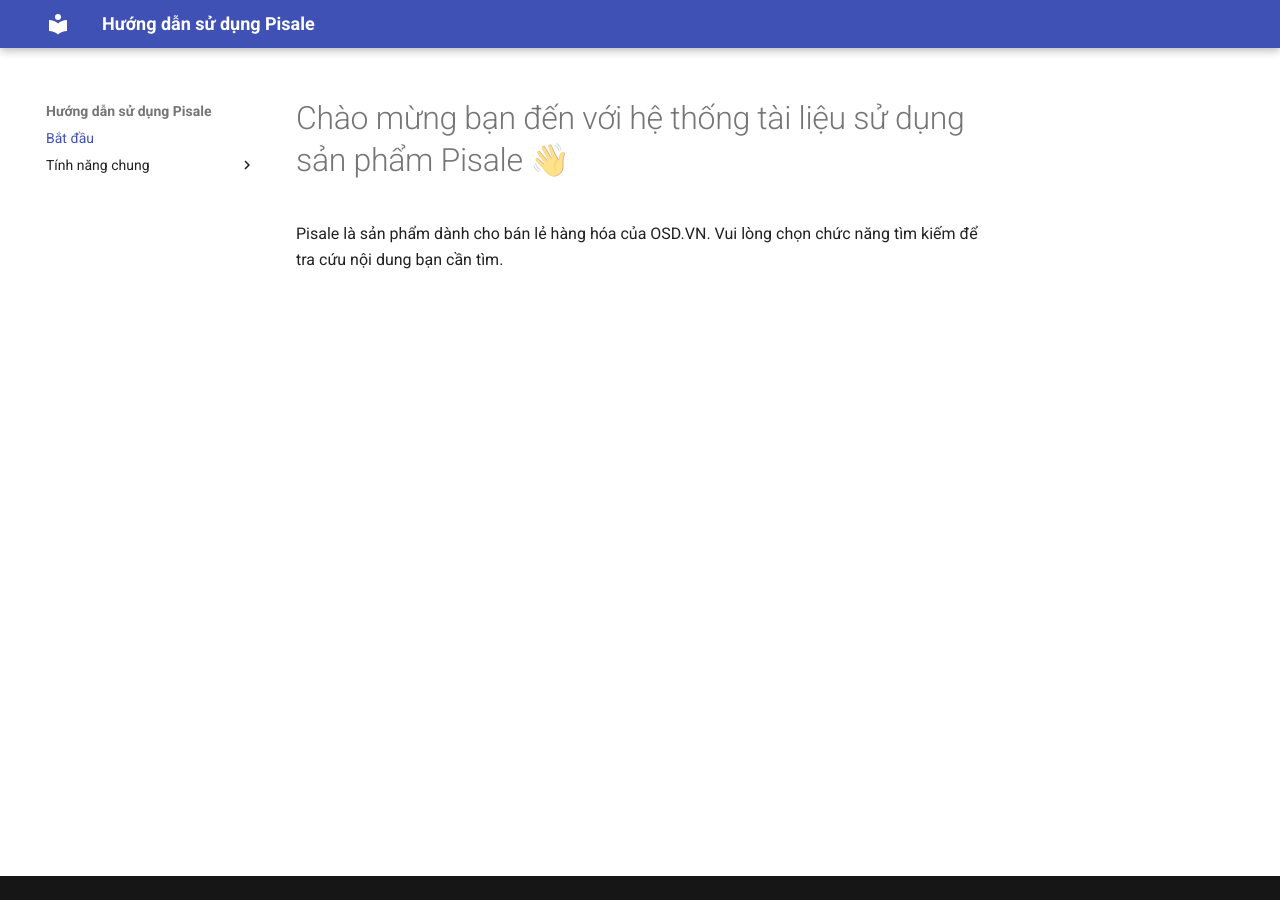
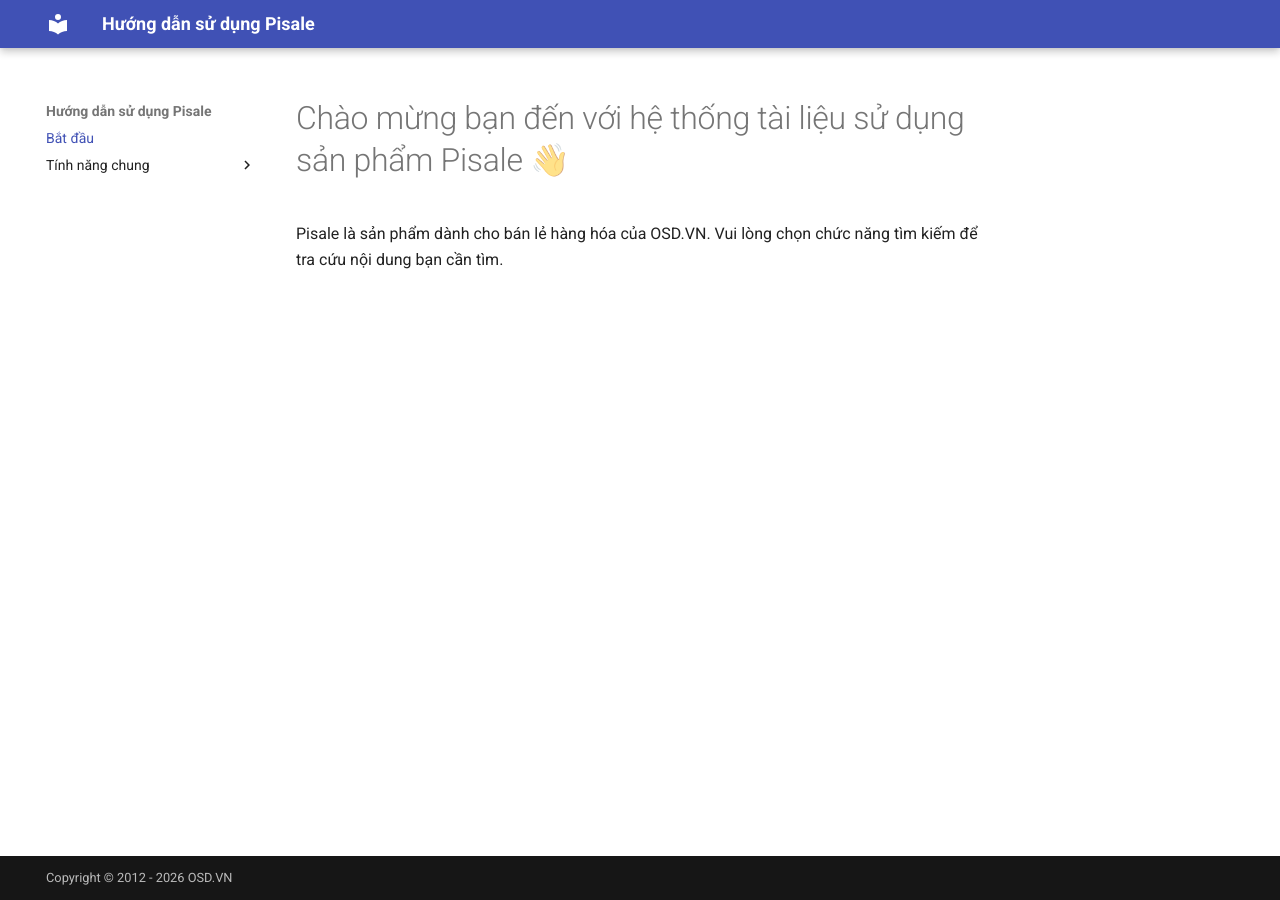
Before and after one commit to maicamk/kb, an MkDocs documentation site: the page built from docs/index.md, in a window 1280 px wide. Built offline with MkDocs 1.6.1 and Material for MkDocs 9.7.7, drawn with Linux system fonts in a browser that asks for light colours.

Commit message:
Update mkdocs.yml

```diff
--- a/mkdocs.yml
+++ b/mkdocs.yml
@@ -5,6 +5,7 @@ site_url: https://pisale-doc.osd.vn
 theme:
   name: material
   custom_dir: overrides/
+  language: en
 
 extra_css:
   - styles/custom.css
@@ -28,3 +29,5 @@ markdown_extensions:
 
 extra:
   generator: false
+
+copyright: Copyright &copy; 2012 - 2026 OSD.VN
```
